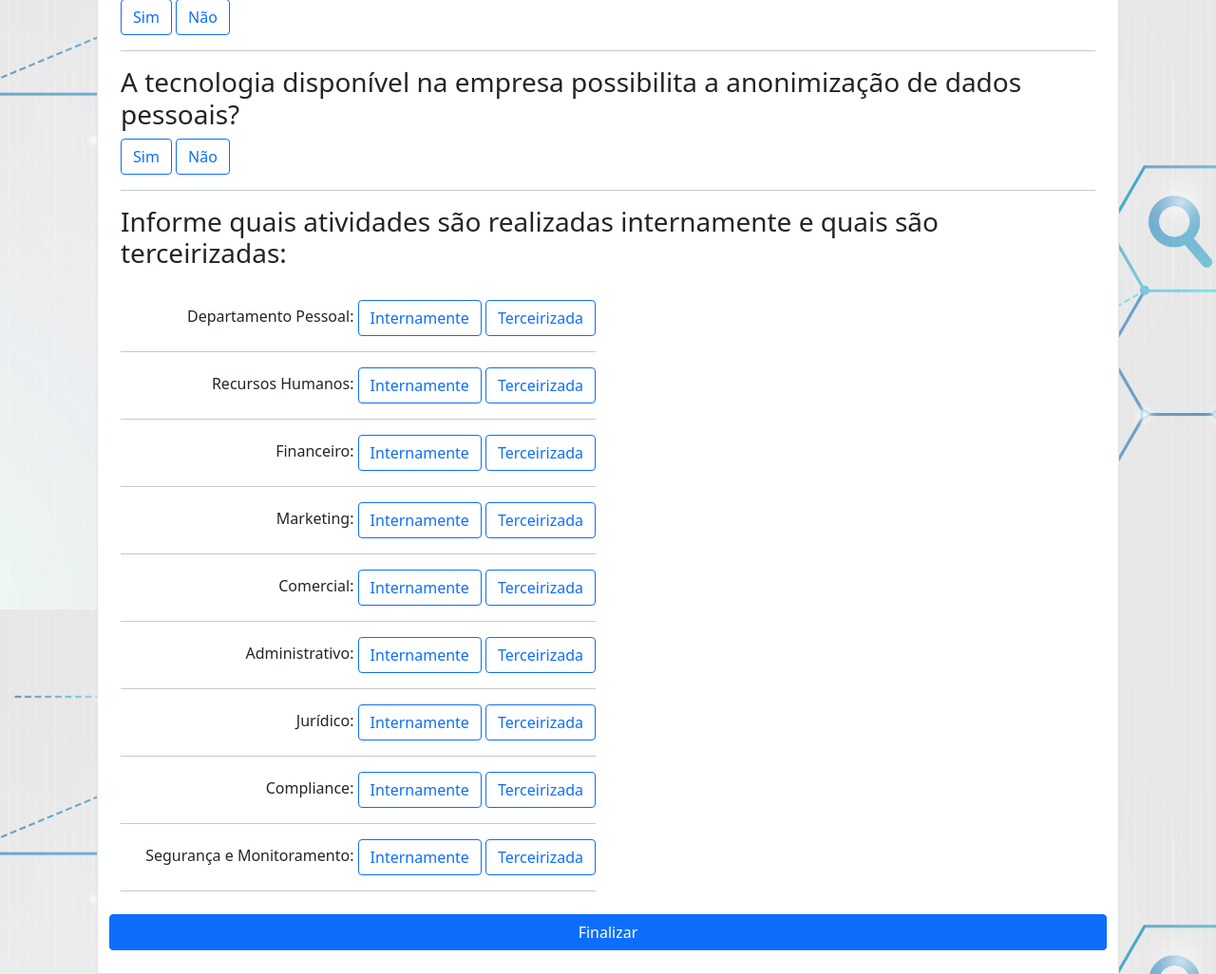
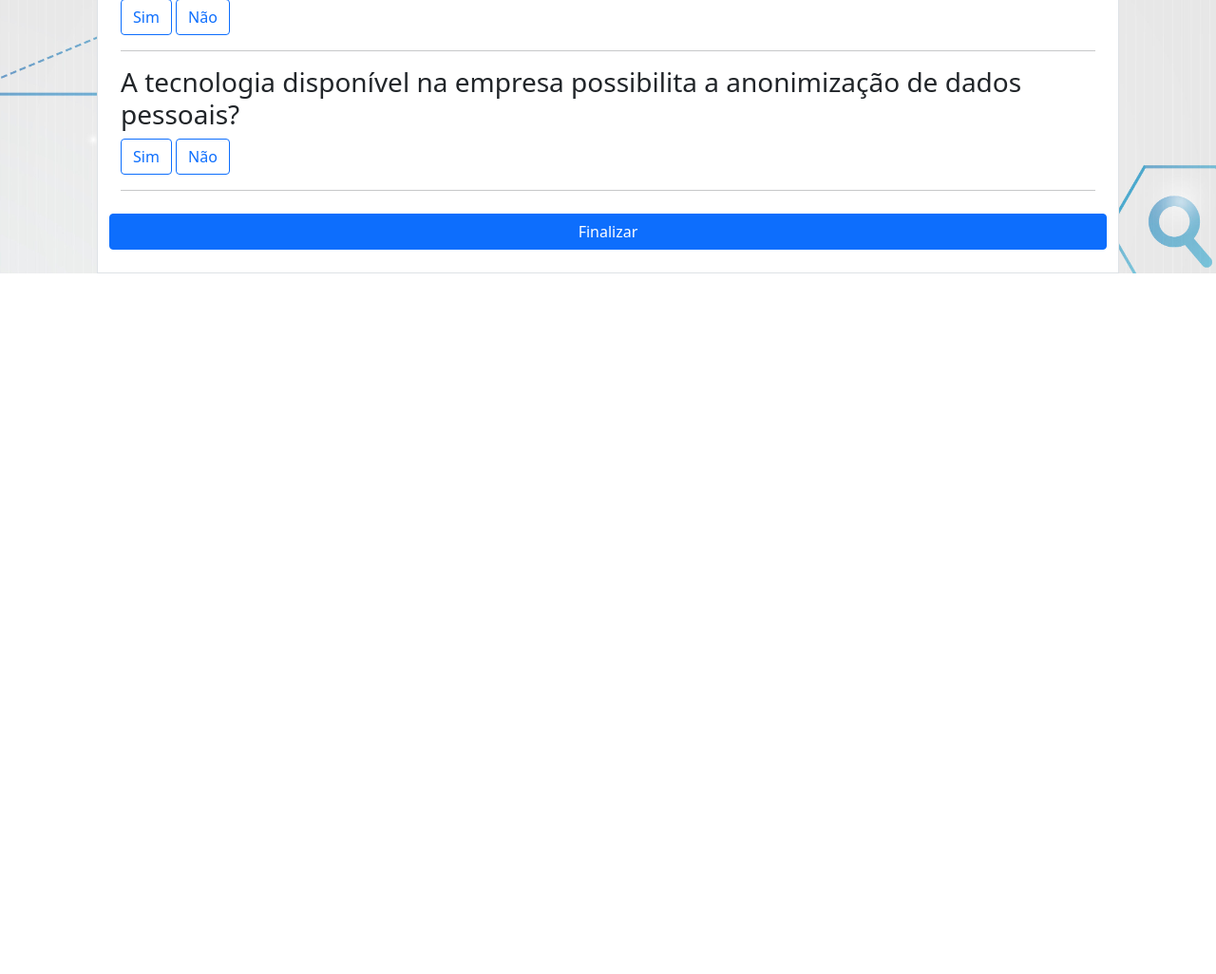
Before and after one commit to AlexandreSilvestrin/Form_flask, a Flask app: page /forms in a window 1280 px wide. Shown: the part 958-1984 px from the top of the page at 95% size. After the commit the page ends 1246 px from the top, so only its background shows below. Run offline with Flask 2, Linux system fonts and the light colour scheme.

Commit message:
update
removendo perguntas desnecessárias

```diff
--- a/forms.py
+++ b/forms.py
@@ -21,15 +21,6 @@ def criarRelatorio(x):
     resp6 = forms.perg6.data
     perg7 = forms.perg7.description
     resp7 = forms.perg7.data
-    resp8 = forms.perg8.data
-    resp9 = forms.perg9.data
-    resp10 = forms.perg10.data
-    resp11 = forms.perg11.data
-    resp12 = forms.perg12.data
-    resp13 = forms.perg13.data
-    resp14 = forms.perg14.data
-    resp15 = forms.perg15.data
-    resp16 = forms.perg16.data
     if x == 1:
         return [resp1, resp2, resp3, resp4, resp5, resp6, resp7]
     else:
@@ -59,15 +50,6 @@ class formcheck(FlaskForm):
     perg5 = RadioField(txtP5, choices=['Sim', 'Não'], validators=[DataRequired()], description=txtP5)
     perg6 = RadioField(txtP6, choices=['Sim', 'Não'], validators=[DataRequired()], description=txtP6)
     perg7 = RadioField(txtP7, choices=['Sim', 'Não'], validators=[DataRequired()], description=txtP7)
-    perg8 = RadioField('Departamento Pessoal', choices=['Internamente', 'Terceirizada'], validators=[DataRequired()], description='Departamento Pessoal')
-    perg9 = RadioField('Recursos Humanos', choices=['Internamente', 'Terceirizada'], validators=[DataRequired()], description='Recursos Humanos')
-    perg10 = RadioField('Financeiro', choices=['Internamente', 'Terceirizada'], validators=[DataRequired()], description='Financeiro')
-    perg11 = RadioField('Marketing', choices=['Internamente', 'Terceirizada'], validators=[DataRequired()], description='Marketing')
-    perg12 = RadioField('Comercial', choices=['Internamente', 'Terceirizada'], validators=[DataRequired()], description='Comercial')
-    perg13 = RadioField('Administrativo', choices=['Internamente', 'Terceirizada'], validators=[DataRequired()], description='Administrativo')
-    perg14 = RadioField('Jurídico', choices=['Internamente', 'Terceirizada'], validators=[DataRequired()], description='Jurídico')
-    perg15 = RadioField('Compliance', choices=['Internamente', 'Terceirizada'], validators=[DataRequired()], description='Compliance')
-    perg16 = RadioField('Segurança e Monitoramento', choices=['Internamente', 'Terceirizada'], validators=[DataRequired()], description='Segurança e Monitoramento')
     btnFinalizar = SubmitField('Finalizar')
 
 
--- a/templates/forms.html
+++ b/templates/forms.html
@@ -2,22 +2,13 @@
 <html lang="pt-br">
 <head>
     <meta charset="UTF-8">
-    <title>Formulario</title>
+    <title>LGPD</title>
     <link href="https://cdn.jsdelivr.net/npm/bootstrap@5.0.0-beta1/dist/css/bootstrap.min.css" rel="stylesheet" integrity="sha384-giJF6kkoqNQ00vy+HMDP7azOuL0xtbfIcaT9wjKHr8RbDVddVHyTfAAsrekwKmP1" crossorigin="anonymous">
     <link rel="icon" href="{{ url_for('static', filename='icon.png')}}">
 </head>
 <body style="background-image:url({{ url_for('static', filename='fundo.jpg') }}); background-size: cover;background-attachment:fixed">
     <div class="container">
         <h1 style="text-align:center"> Formulario LGPD </h1>
-    </div>
-    <div class="container">
-        {% with mensagens = get_flashed_messages(with_categories=True) %}
-            {% if mensagens %}
-                    <div class="alert alert-primary" role="alert">
-                        Formulario Salvo
-                    </div>
-            {% endif %}
-        {% endwith %}
     </div>
     <div  class="container" style="width:1100px;max-width:100%">
         <form style="background: white" method="POST" action="" class="border p-4 mt-2">
@@ -100,66 +91,6 @@
                 {% endfor %}
             </div>
             <hr>
-            <div>
-                <h3>Informe quais atividades são realizadas internamente e quais são terceirizadas:</h3>
-                <div  style="width:500px; text-align:end">
-                    <br>
-                    {{ forms.perg8.label }}:
-                    {% for subfield in forms.perg8 %}
-                        {{ subfield(class="btn-check") }}
-                        {{ subfield.label(class="btn btn-outline-primary") }}
-                    {% endfor %}
-                    <hr>
-                    {{ forms.perg9.label }}:
-                    {% for subfield in forms.perg9 %}
-                        {{ subfield(class="btn-check") }}
-                        {{ subfield.label(class="btn btn-outline-primary") }}
-                    {% endfor %}
-                    <hr>
-                    {{ forms.perg10.label }}:
-                    {% for subfield in forms.perg10 %}
-                        {{ subfield(class="btn-check") }}
-                        {{ subfield.label(class="btn btn-outline-primary") }}
-                    {% endfor %}
-                    <hr>
-                    {{ forms.perg11.label }}:
-                    {% for subfield in forms.perg11 %}
-                        {{ subfield(class="btn-check") }}
-                        {{ subfield.label(class="btn btn-outline-primary") }}
-                    {% endfor %}
-                    <hr>
-                    {{ forms.perg12.label }}:
-                    {% for subfield in forms.perg12 %}
-                        {{ subfield(class="btn-check") }}
-                        {{ subfield.label(class="btn btn-outline-primary") }}
-                    {% endfor %}
-                    <hr>
-                    {{ forms.perg13.label }}:
-                    {% for subfield in forms.perg13 %}
-                        {{ subfield(class="btn-check") }}
-                        {{ subfield.label(class="btn btn-outline-primary") }}
-                    {% endfor %}
-                    <hr>
-                    {{ forms.perg14.label }}:
-                    {% for subfield in forms.perg14 %}
-                        {{ subfield(class="btn-check") }}
-                        {{ subfield.label(class="btn btn-outline-primary") }}
-                    {% endfor %}
-                    <hr>
-                    {{ forms.perg15.label }}:
-                    {% for subfield in forms.perg15 %}
-                        {{ subfield(class="btn-check") }}
-                        {{ subfield.label(class="btn btn-outline-primary") }}
-                    {% endfor %}
-                    <hr>
-                    {{ forms.perg16.label }}:
-                    {% for subfield in forms.perg16 %}
-                        {{ subfield(class="btn-check") }}
-                        {{ subfield.label(class="btn btn-outline-primary") }}
-                    {% endfor %}
-                    <hr>
-                </div>
-            </div>
             <div class="row">
                 {{ forms.btnFinalizar(class="btn btn-primary mt-2") }}
             </div>
--- a/templates/result.html
+++ b/templates/result.html
@@ -2,7 +2,7 @@
 <html lang="en">
 <head>
     <meta charset="UTF-8">
-    <title>Relatório</title>
+    <title>LGPD</title>
     <link href="https://cdn.jsdelivr.net/npm/bootstrap@5.0.0-beta1/dist/css/bootstrap.min.css" rel="stylesheet" integrity="sha384-giJF6kkoqNQ00vy+HMDP7azOuL0xtbfIcaT9wjKHr8RbDVddVHyTfAAsrekwKmP1" crossorigin="anonymous">
     <link rel="icon" href="{{ url_for('static', filename='icon.png')}}">
 </head>
```
